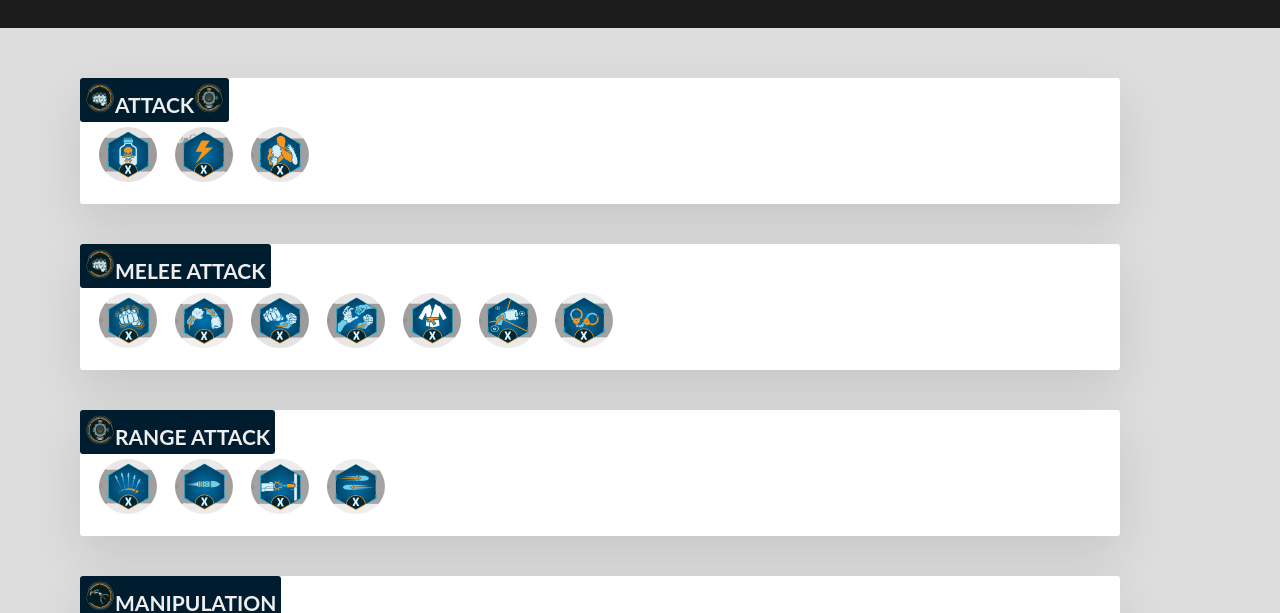
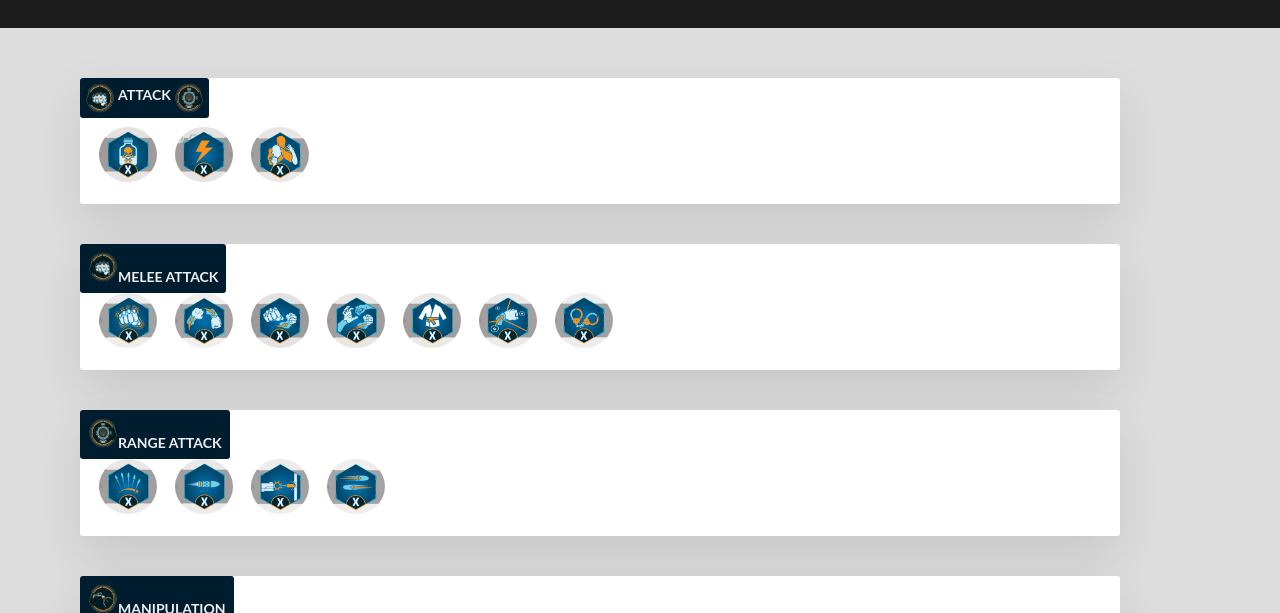
Before and after one commit to fraciuan/Token, a website: page index.html in a window 1280 px wide. Shown: the part 122-735 px from the top of the page. Drawn offline with Linux system fonts and the light colour scheme.

Commit message:
modify title of categories

```diff
--- a/SASS/_components.scss
+++ b/SASS/_components.scss
@@ -13,15 +13,19 @@ h1 {
 }
 
 
-
+h2 {
+    font-size: 1.4rem;
+    padding: 3px;
+}
 .item {
     display: flex;
     flex-direction: column;
 
 
     &__title {
+
         color: var(--color-grey-light-2);
-        display: inline;
+        display: flex;
         text-transform: uppercase;
         background-color: var(--color-primary);
         padding: 5px;
@@ -35,6 +39,7 @@ h1 {
             width: 3rem;
             height: 3rem;
             border-radius: 50%;
+            z-index: 9999;
 
         }
 
--- a/index.html
+++ b/index.html
@@ -17,7 +17,9 @@
         <div class="item">
             <div class="item__box">
                 <div class="item__title">
-                    <h2><img src="img/title-img/melee_attack.png" alt="Token photo" class="item__title-img">attack<img src="img/title-img/range_attack.png" alt="Token photo" class="item__title-img"></h2>
+                    <img src="img/title-img/melee_attack.png" alt="Token photo" class="item__title-img">
+                    <h2>attack</h2>
+                    <img src="img/title-img/range_attack.png" alt="Token photo" class="item__title-img">
                 </div>
                 <div class="item__img-box">
                     <div class="item__img">
```
Also changed, not shown: css/style.css.
